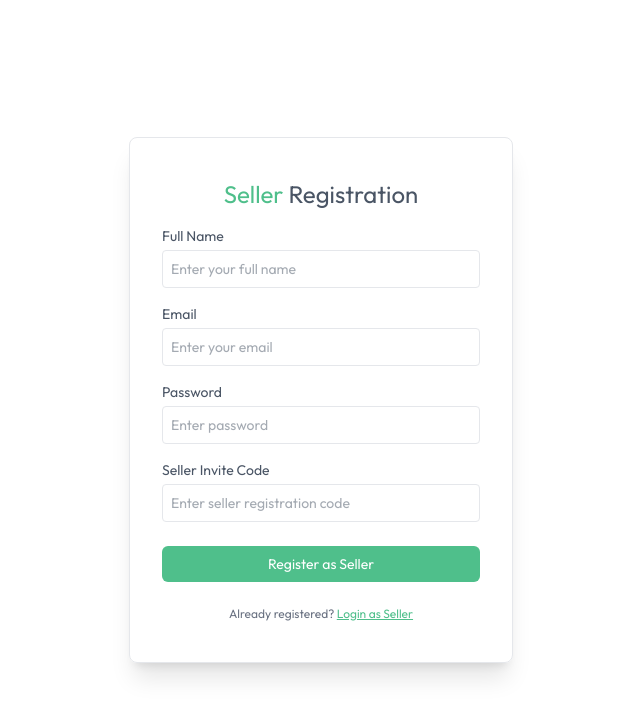
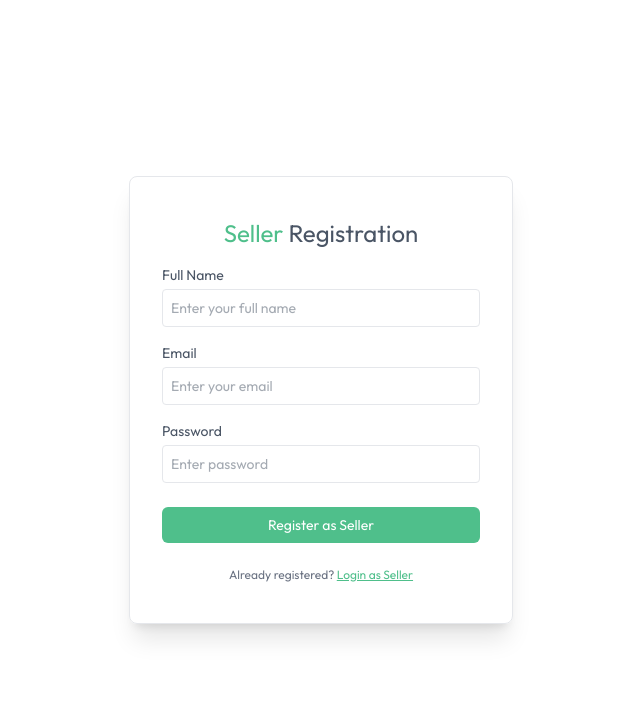
Before and after one commit to Aabhas117/My-Grocery, a React (Vite) app in the folder client/: page /seller/register in a window 1280 px wide. Shown: the top 716 px of the page, without its empty margins (319-959 px from the left). Built offline with nearby package versions, Linux system fonts and the light colour scheme; no server answers.

Commit message:
remove seller invite code requirement

```diff
--- a/client/src/components/seller/SellerRegister.jsx
+++ b/client/src/components/seller/SellerRegister.jsx
@@ -7,7 +7,6 @@ const SellerRegister = () => {
   const [name, setName] = useState("");
   const [email, setEmail] = useState("");
   const [password, setPassword] = useState("");
-  const [inviteCode, setInviteCode] = useState("");
   const [loading, setLoading] = useState(false);
 
   const onSubmitHandler = async (event) => {
@@ -19,7 +18,6 @@ const SellerRegister = () => {
         name,
         email,
         password,
-        inviteCode,
       });
 
       if (data.success) {
@@ -80,18 +78,6 @@ const SellerRegister = () => {
           />
         </div>
 
-        <div className="w-full">
-          <p>Seller Invite Code</p>
-          <input
-            onChange={(e) => setInviteCode(e.target.value)}
-            value={inviteCode}
-            type="password"
-            placeholder="Enter seller registration code"
-            className="border border-gray-200 rounded w-full p-2 mt-1 outline-primary"
-            required
-          />
-        </div>
-
         <button
           disabled={loading}
           className="bg-primary text-white w-full py-2 rounded-md cursor-pointer mt-2 disabled:opacity-50"
```
Also changed, not shown: 2 other files (tests, documents, lock files or other folders).
